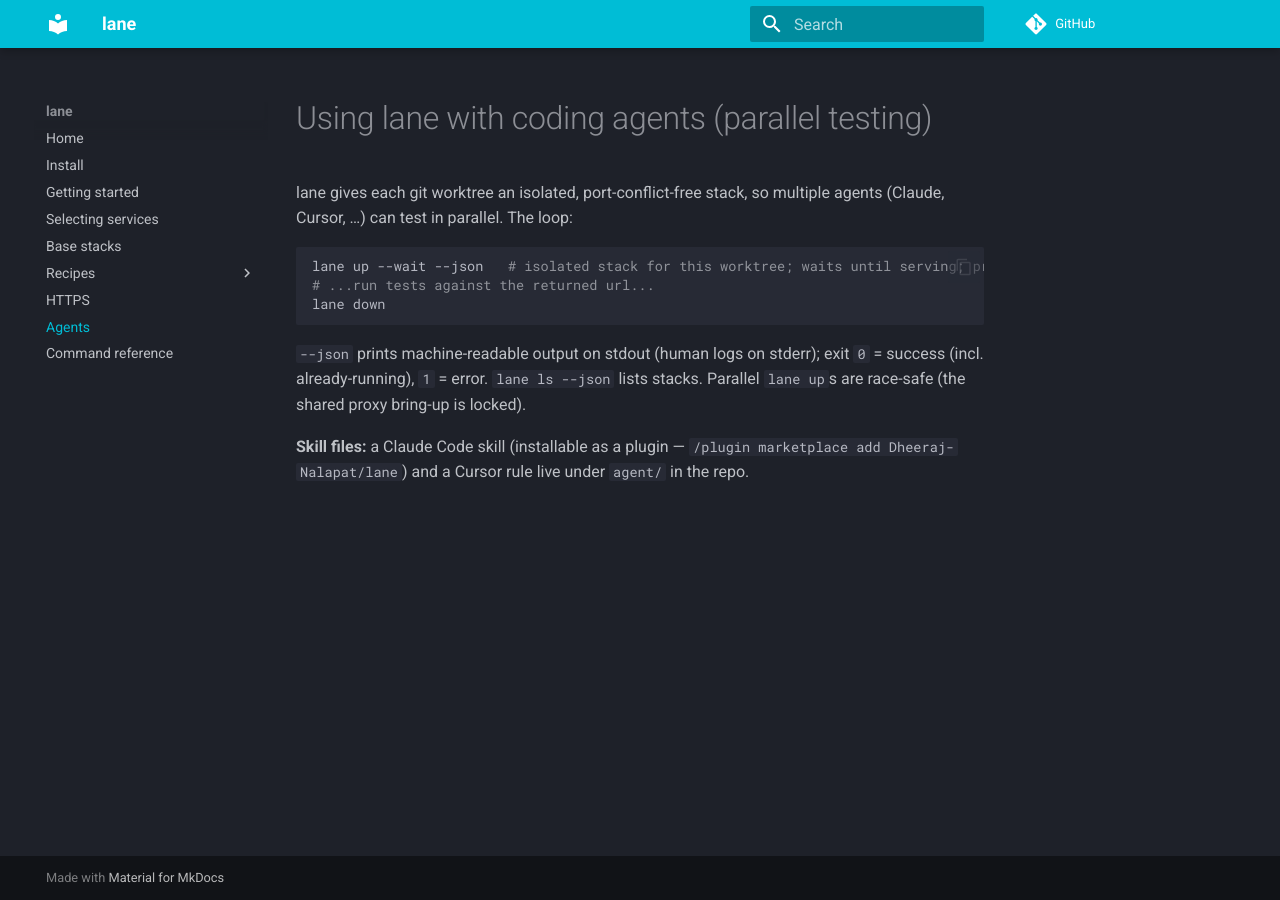
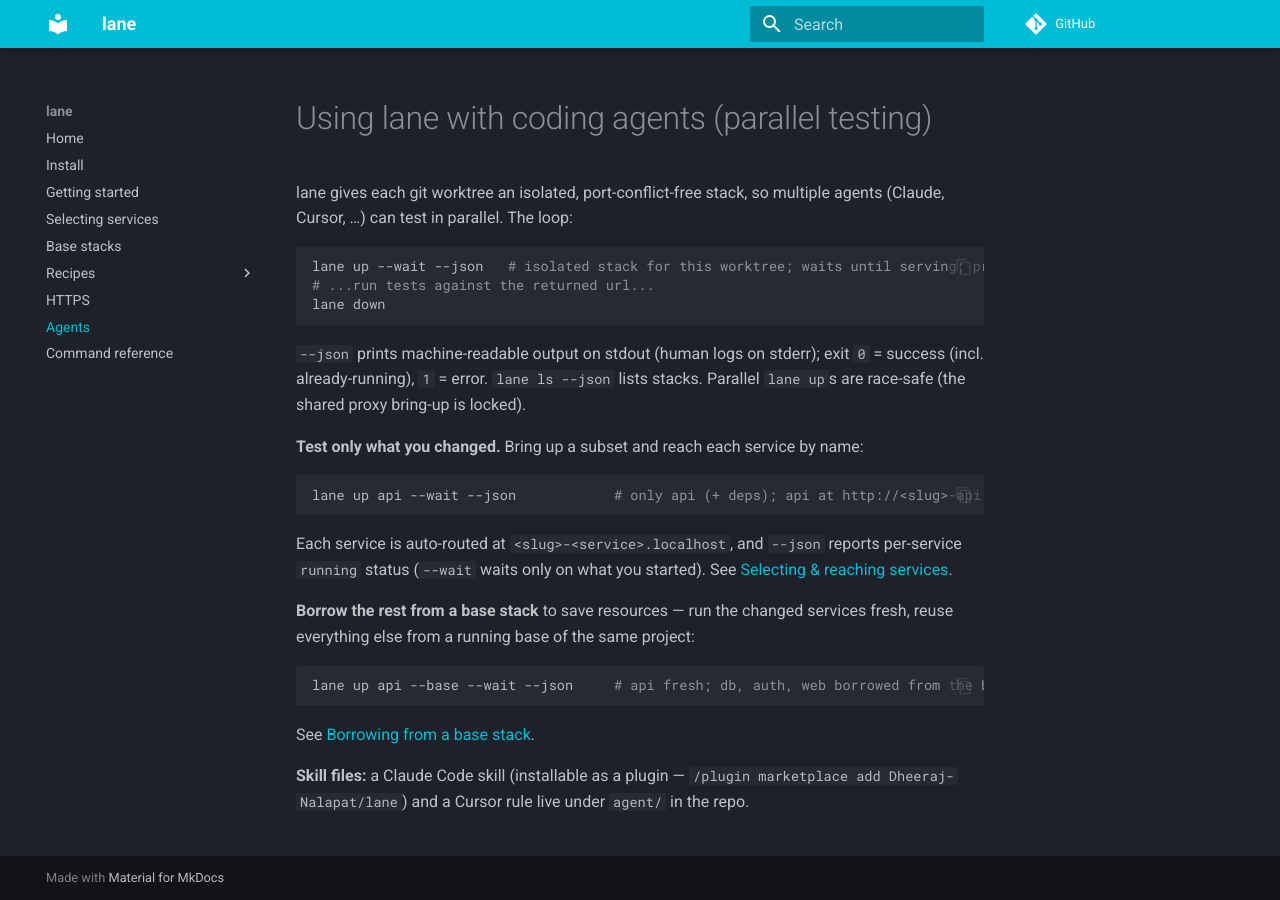
Before and after one commit to Dheeraj-Nalapat/lane, an MkDocs documentation site: the page built from docs/guide/agents.md, in a window 1280 px wide. Built offline with MkDocs 1.6.1 and Material for MkDocs 9.7.7, drawn with Linux system fonts in a browser that asks for light colours; comment, search, counter and statistics services are not loaded.

Commit message:
docs: reflect selective bring-up, auto-routing, and base mode across docs + agent rules
- CHANGELOG [Unreleased]: A (selection/auto-route/CLI change) + B (base mode)
- command reference + README: -C/--path, positional services, --profile, --base
- agents guide + Claude skill + Cursor rule: subset + base-borrow agent loops
- fix stale README note: dashed per-service hosts ARE covered by the wildcard cert

````diff
--- a/docs/guide/agents.md
+++ b/docs/guide/agents.md
@@ -13,6 +13,25 @@ lane down
 `0` = success (incl. already-running), `1` = error. `lane ls --json` lists
 stacks. Parallel `lane up`s are race-safe (the shared proxy bring-up is locked).
 
+**Test only what you changed.** Bring up a subset and reach each service by name:
+
+```bash
+lane up api --wait --json            # only api (+ deps); api at http://<slug>-api.localhost
+```
+
+Each service is auto-routed at `<slug>-<service>.localhost`, and `--json` reports
+per-service `running` status (`--wait` waits only on what you started). See
+[Selecting & reaching services](selecting-services.md).
+
+**Borrow the rest from a base stack** to save resources — run the changed
+services fresh, reuse everything else from a running base of the same project:
+
+```bash
+lane up api --base --wait --json     # api fresh; db, auth, web borrowed from the base
+```
+
+See [Borrowing from a base stack](base-stacks.md).
+
 **Skill files:** a Claude Code skill (installable as a plugin —
 `/plugin marketplace add Dheeraj-Nalapat/lane`) and a Cursor rule live under
 `agent/` in the repo.
````
Also changed, not shown: CHANGELOG.md (+21 -0 lines), README.md (+22 -7 lines), agent/claude/skills/lane/SKILL.md (+25 -0 lines), docs/guide/commands.md (+8 -4 lines), 1 other file.
